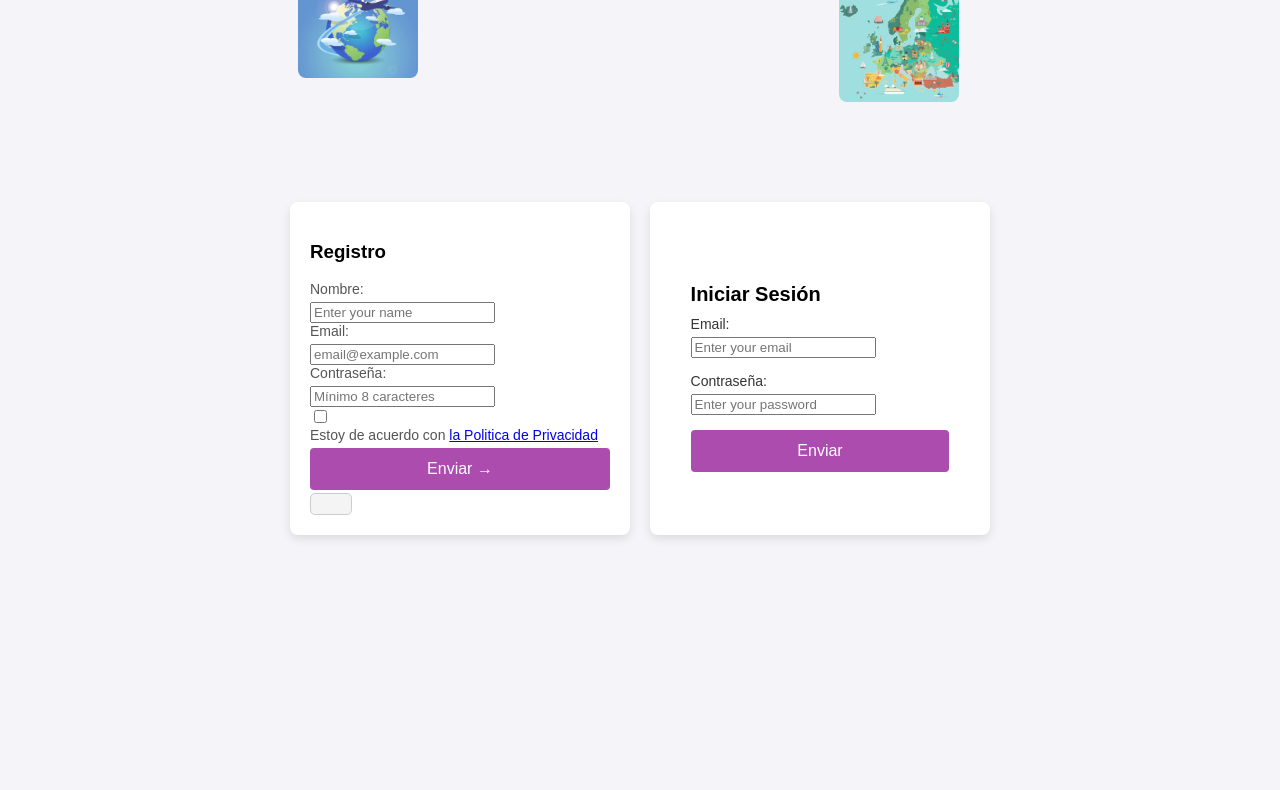
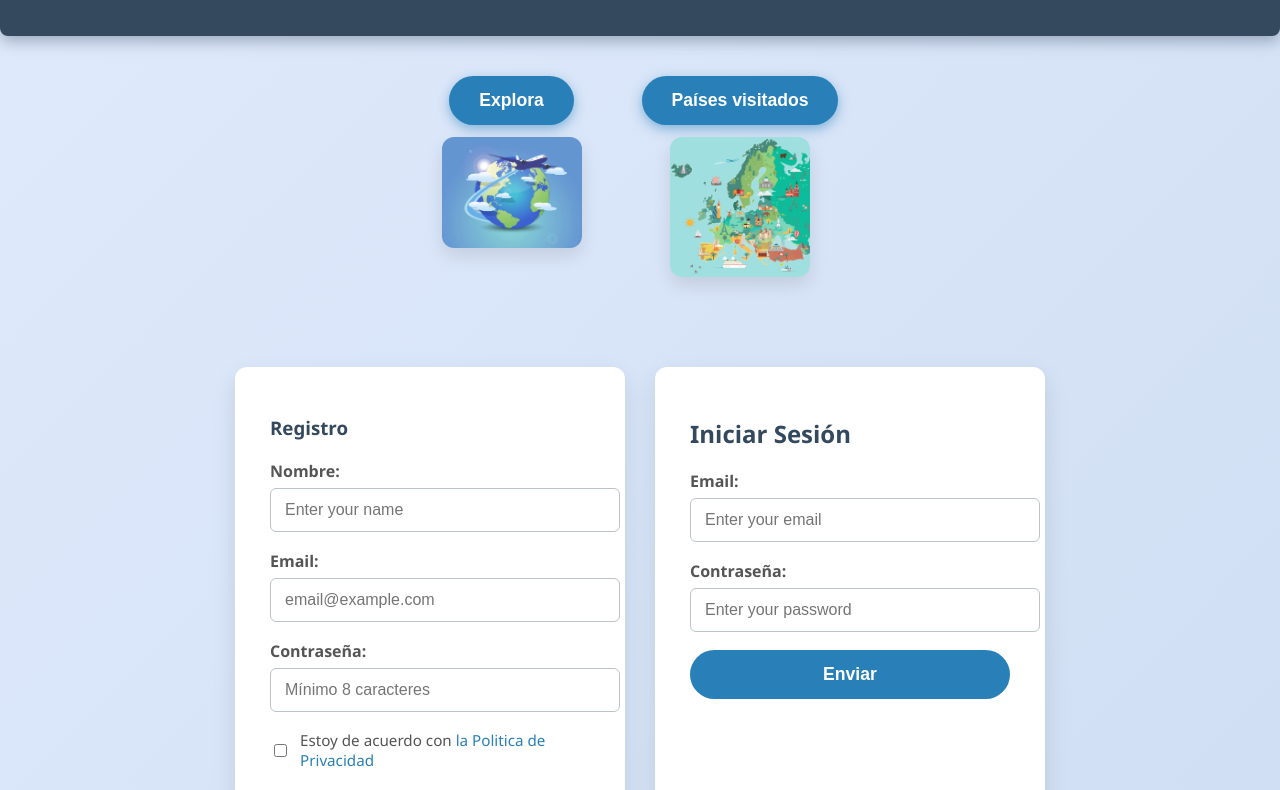
Before and after one commit to laura-gavilan/proyecto-js, a plain HTML site: page index.html in a window 1280 px wide. Shown: the part 171-961 px from the top of the page. Before the commit the page ends 800 px from the top, so only its background shows below. Drawn offline with Linux system fonts and the light colour scheme; no server answers.

Commit message:
modified index.html, login.js and all styles/global.css

```diff
--- a/index.html
+++ b/index.html
@@ -26,15 +26,6 @@
                 <img src="/media/images/icons-europe.jpg" alt="Mapa de Europa con imagen de un monumento en cada país">
             </div>
         </section>
-
-
-
-
-        <div id="info-countries" class="hidden">
-            <p>Comidas</p>
-            <p>Alojamientos</p>
-            <p>Lugares de interés</p>
-        </div>
 
         <div id="container-country-card"></div>
         <div id="container-details-card"></div>
@@ -91,7 +82,7 @@
                 </form>
             </div>
         </section>
-        <!-- <button id="logout-btn">Cerrar sesión</button> -->
+        <button id="logout-btn">Cerrar sesión</button>
 
     </main>
 </body>
--- a/styles/global.css
+++ b/styles/global.css
@@ -1,288 +1,372 @@
 body {
-    font-family: Arial, sans-serif;
-    margin: 0;
-    padding: 0;
-    background-color: #f4f4f9;
+    font-family: 'Segoe UI', Tahoma, Geneva, Verdana, sans-serif;
+    background: linear-gradient(135deg, #e0eafc, #cfdef3);
+    color: #2c3e50;
+    min-height: 100vh;
     display: flex;
     flex-direction: column;
     align-items: center;
-    justify-content: center;
+    padding: 40px 20px;
 }
 
-
 header {
-    background-color: #ac4caf;
-    color: white;
-    padding: 20px;
+    background-color: #34495e;
+    color: #ecf0f1;
+    width: 100%;
+    max-width: 1200px;
+    padding: 25px 40px;
+    border-radius: 8px;
+    box-shadow: 0 5px 15px rgba(52, 73, 94, 0.4);
     text-align: center;
-    width: 100%;
+    margin-bottom: 40px;
 }
 
 header h1 {
-    margin: 0;
+    font-weight: 700;
+    font-size: 2.5rem;
+    letter-spacing: 2px;
 }
 
-
 main {
-    width: 80%;
+    width: 100%;
     max-width: 1200px;
-    padding: 20px;
     display: flex;
     flex-direction: column;
     align-items: center;
+    gap: 30px;
 }
 
 
 .buttons-container {
     display: flex;
-    justify-content: space-around;
-    gap: 58px;
+    justify-content: center;
+    gap: 60px;
     width: 100%;
-    margin-bottom: 30px;
 }
-
-#explore-btn,
-#visited-btn {
-    background-color: #0f8088;
-    color: white;
-    border: none;
-    padding: 15px 25px;
-    font-size: 16px;
-    cursor: pointer;
-    border-radius: 5px;
-    transition: background-color 0.3s;
-}
-
-#explore-btn:hover,
-#visited-btn:hover {
-    background-color: #ac4caf;
-}
-
 
 #explore-section,
 #visit-section {
     display: flex;
     flex-direction: column;
     align-items: center;
-    gap: 8px;
+    gap: 12px;
 }
 
-#explore-section img {
-    width: 120px;
-    border-radius: 8px;
+#explore-btn,
+#visited-btn {
+    background-color: #2980b9;
+    border: none;
+    color: #fff;
+    font-weight: 600;
+    padding: 14px 30px;
+    border-radius: 50px;
+    box-shadow: 0 4px 12px rgba(41, 128, 185, 0.5);
+    font-size: 1.1rem;
+    transition: background-color 0.4s ease, box-shadow 0.4s ease;
+    cursor: pointer;
 }
 
+#explore-btn:hover,
+#visited-btn:hover {
+    background-color: #1c5980;
+    box-shadow: 0 6px 20px rgba(28, 89, 128, 0.6);
+}
+
+#explore-section img,
 #visit-section img {
-    width: 120px;
-    border-radius: 8px;
+    width: 140px;
+    border-radius: 12px;
+    box-shadow: 0 8px 18px rgba(0,0,0,0.1);
+    transition: transform 0.3s ease;
+}
+
+#explore-section img:hover,
+#visit-section img:hover {
+    transform: scale(1.05);
 }
 
 
 #container-country-card {
+    width: 100%;
     display: none;
-    margin-top: 20px;
+    grid-template-columns: repeat(auto-fill, minmax(260px, 1fr));
+    gap: 25px;
     display: grid;
-    grid-template-columns: repeat(auto-fill, minmax(250px, 1fr));
-    gap: 20px;
-    width: 100%;
+}
+
+#container-country-card.visible {
+    display: grid;
 }
 
 .country-card {
+    background: #fff;
+    border-radius: 12px;
+    box-shadow: 0 6px 15px rgba(0,0,0,0.1);
+    padding: 18px;
     cursor: pointer;
-    background-color: white;
-    border: 1px solid #ddd;
-    border-radius: 8px;
-    padding: 20px;
-    text-align: center;
-    box-shadow: 0 2px 10px rgba(0, 0, 0, 0.1);
-    transition: transform 0.3s;
+    transition: transform 0.3s ease, box-shadow 0.3s ease;
+    display: flex;
+    flex-direction: column;
+    align-items: center;
 }
 
 .country-card:hover {
-    transform: scale(1.05);
+    transform: translateY(-6px);
+    box-shadow: 0 12px 25px rgba(0,0,0,0.15);
 }
 
 .country-card img {
     width: 100%;
-    height: auto;
-    border-radius: 5px;
-    margin-bottom: 10px;
+    height: 140px;
+    object-fit: cover;
+    border-radius: 10px;
+    margin-bottom: 12px;
+    box-shadow: 0 2px 6px rgba(0,0,0,0.08);
 }
 
 .country-card p {
-    font-size: 18px;
-    font-weight: bold;
-    color: #333;
-    margin: 10px 0;
+    font-size: 1.2rem;
+    font-weight: 600;
+    color: #34495e;
+    margin-bottom: 12px;
+    text-align: center;
 }
 
+
+.country-card button {
+    background-color: #27ae60;
+    border: none;
+    color: white;
+    padding: 8px 20px;
+    border-radius: 25px;
+    font-weight: 600;
+    font-size: 0.9rem;
+    cursor: pointer;
+    transition: background-color 0.3s ease;
+    align-self: center;
+}
+
+.country-card button:hover {
+    background-color: #1e8449;
+}
+
+.country-card button.visited {
+    background-color: #c0392b;
+}
+
+.country-card button.visited:hover {
+    background-color: #922b21;
+}
+
+
 #container-details-card {
-    display: flex;
+    width: 100%;
+    display: none; /* Mostrar con JS */
     flex-direction: column;
     align-items: center;
-    width: 100%;
-    margin: 20px;
-    gap: 20px;
+    background: white;
+    padding: 30px 40px;
+    border-radius: 15px;
+    box-shadow: 0 10px 30px rgba(0,0,0,0.12);
+    gap: 24px;
+}
+
+#container-details-card.visible {
+    display: flex;
 }
 
 #container-details-card p {
-    font-size: 20px;
+    font-size: 1.4rem;
+    font-weight: 700;
+    color: #2c3e50;
+    text-align: center;
+}
+
+#container-details-card a {
+    color: #2980b9;
+    font-weight: 600;
+    text-decoration: none;
+    transition: color 0.3s ease;
+}
+
+#container-details-card a:hover {
+    color: #1c5980;
 }
 
 
 .category-container {
     display: flex;
-    gap: 60px;
+    gap: 50px;
     margin-top: 20px;
+    justify-content: center;
+    flex-wrap: wrap;
 }
 
 .category-container p {
     cursor: pointer;
-    font-weight: bold;
-    margin: 5px 0;
+    font-weight: 700;
+    color: #34495e;
+    padding: 10px 20px;
+    border-radius: 30px;
+    background-color: #ecf0f1;
+    box-shadow: 0 3px 10px rgba(0,0,0,0.1);
+    transition: background-color 0.3s ease, color 0.3s ease;
+    user-select: none;
+}
+
+.category-container p:hover {
+    background-color: #2980b9;
+    color: white;
 }
 
 
-#logout.btn {
-    display: none;
+.restaurant-grid,
+.hotel-grid,
+.places-grid {
+    display: grid;
+    grid-template-columns: repeat(auto-fill, minmax(240px, 1fr));
+    gap: 20px;
+    margin-top: 15px;
+    width: 100%;
 }
 
-.restaurant-grid {
-    display: grid;
-    grid-template-columns: repeat(auto-fill, minmax(200px, 1fr));
-    gap: 16px;
-    margin-top: 10px;
+.restaurant-card,
+.hotel-card,
+.place-card {
+    background: #fafafa;
+    padding: 18px 22px;
+    border-radius: 12px;
+    box-shadow: 0 4px 10px rgba(0,0,0,0.05);
+    color: #34495e;
 }
 
-.restaurant-card {
-    border: 1px solid #ccc;
-    border-radius: 6px;
-    padding: 12px;
-    margin: 10px 0;
-    background-color: #f9f9f9;
-    box-shadow: 1px 1px 5px rgba(0, 0, 0, 0.1);
-}
-
-.restaurant-card p {
-    margin: 4px 0;
-}
-
-.places-grid {
-    display: grid;
-    grid-template-columns: repeat(auto-fill, minmax(200px, 1fr));
-    gap: 16px;
-    margin-top: 10px;
-}
-
-.place-card {
-    border: 1px solid #dcdcdc;
-    border-radius: 6px;
-    padding: 12px;
-    background-color: #f6f6f6;
-    box-shadow: 1px 1px 4px rgba(0, 0, 0, 0.06);
-}
-
-button {
-    background-color: #f0f0f0b9;
-    border: 1px solid #ccc;
-    padding: 10px 20px;
-    font-size: 14px;
-    cursor: pointer;
-    border-radius: 5px;
-    transition: background-color 0.3s, color 0.3s;
-}
-
-button:hover {
-    background-color: #ac4caf;
-    color: white;
-}
-
-button.visited {
-    background-color: #ac4caf61;
-    color: white;
-    border-color: #ac4caf;
-}
-
-button.visited:hover {
-    background-color: #ac4caf;
+.restaurant-card p,
+.hotel-card p,
+.place-card p {
+    margin-bottom: 10px;
+    font-size: 1rem;
+    line-height: 1.3;
 }
 
 
-.login-form-container {
-    display: flex;
-    flex-direction: column;
-    justify-content: center;
-    align-items: center;
-}
-
-#login-form h2 {
-    font-size: 20px;
+#container-country-card button,
+#container-details-card button {
+    background-color: #34495e;
+    color: white;
+    padding: 10px 25px;
+    font-weight: 700;
+    border-radius: 35px;
+    border: none;
+    cursor: pointer;
+    align-self: flex-start;
+    transition: background-color 0.3s ease;
     margin-bottom: 10px;
 }
 
-#login-form label {
-    font-size: 14px;
-    color: #333;
-    margin-bottom: 5px;
+#container-country-card button:hover,
+#container-details-card button:hover {
+    background-color: #2c3e50;
 }
 
-#login-form input {
-    margin-bottom: 15px;
-}
 
 #forms-container {
     display: flex;
+    justify-content: center;
+    gap: 30px;
+    margin-top: 30px;
 }
 
 .form-container,
 .login-form-container {
     background-color: white;
-    border-radius: 8px;
-    box-shadow: 0 4px 10px rgba(0, 0, 0, 0.1);
-    padding: 20px;
-    width: 300px;
-    margin: 10px;
+    border-radius: 12px;
+    box-shadow: 0 10px 25px rgba(0,0,0,0.1);
+    padding: 30px 35px;
+    width: 320px;
 }
 
-label {
+.form-container h3,
+.login-form-container h2 {
+    font-weight: 700;
+    margin-bottom: 20px;
+    color: #34495e;
+}
+
+.form-group label,
+#login-form label {
+    font-weight: 600;
+    margin-bottom: 6px;
     display: block;
-    font-size: 14px;
     color: #555;
-    margin-bottom: 5px;
+}
+
+input[type="text"],
+input[type="email"],
+input[type="password"] {
+    width: 100%;
+    padding: 12px 14px;
+    border: 1.8px solid #bdc3c7;
+    border-radius: 6px;
+    font-size: 1rem;
+    margin-bottom: 18px;
+    transition: border-color 0.3s ease;
+}
+
+input[type="text"]:focus,
+input[type="email"]:focus,
+input[type="password"]:focus {
+    outline: none;
+    border-color: #2980b9;
+}
+
+.checkbox-group {
+    display: flex;
+    align-items: center;
+    gap: 10px;
+    margin-bottom: 25px;
+    font-size: 0.95rem;
+    color: #555;
+}
+
+.policy-link {
+    color: #2980b9;
+    text-decoration: none;
+}
+
+.policy-link:hover {
+    text-decoration: underline;
 }
 
 .submit-btn,
 .btn-login-form {
     width: 100%;
-    padding: 12px;
-    font-size: 16px;
-    background-color: #ac4caf;
+    background-color: #2980b9;
     color: white;
     border: none;
-    border-radius: 4px;
+    padding: 14px 0;
+    font-weight: 700;
+    font-size: 1.1rem;
+    border-radius: 50px;
     cursor: pointer;
+    transition: background-color 0.3s ease;
 }
 
 .submit-btn:hover,
 .btn-login-form:hover {
-    background-color: #820786;
+    background-color: #1c5980;
 }
 
 
-#loading-message {
+#logout-btn {
     display: none;
-    font-size: 18px;
-    color: #333;
-    text-align: center;
-    margin-top: 20px;
+    background-color: #e74c3c;
+    color: white;
+    border: none;
+    padding: 12px 28px;
+    border-radius: 50px;
+    font-weight: 700;
+    cursor: pointer;
+    transition: background-color 0.3s ease;
+    margin-top: 25px;
+    align-self: center;
 }
-
-.hidden {
-    display: none;
-}
-
-.visible {
-    display: flex;
-    flex-direction: column;
-    gap: 1rem;
-}
```
Also changed, not shown: login.js (+31 -19 lines).
